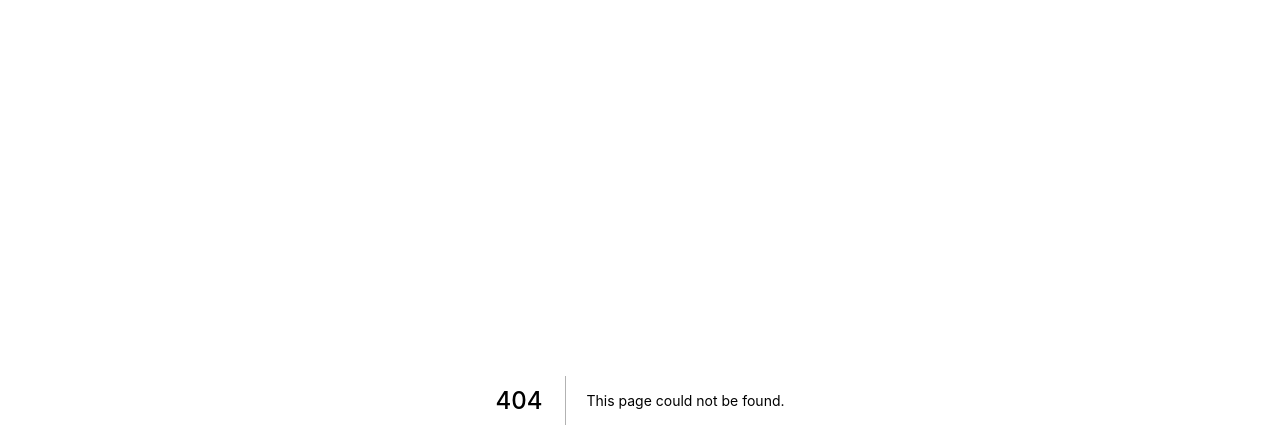
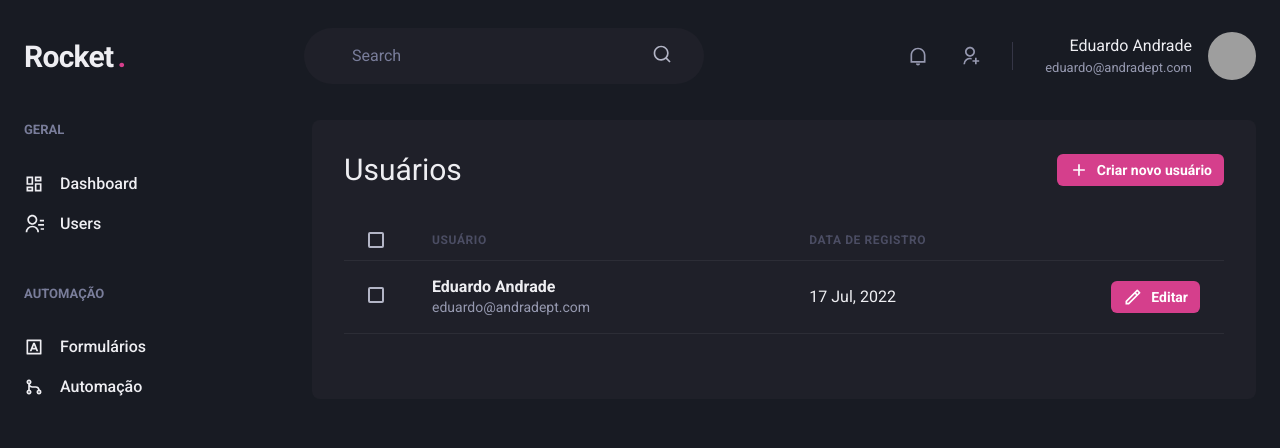
Before and after one commit to edu2andrade/rocket-dashboard, a Next.js app: page /users in a window 1280 px wide. Before the commit this address had no page. Shown: the top 448 px of the page. Built offline with nearby package versions, Linux system fonts and the light colour scheme; grey boxes are pictures that could not be loaded.

Commit message:
Sidebar component and user page created, dashboard graphics implemented

```diff
--- a/package.json
+++ b/package.json
@@ -12,9 +12,11 @@
     "@chakra-ui/react": "^2.2.4",
     "@emotion/react": "^11",
     "@emotion/styled": "^11",
+    "apexcharts": "^3.35.3",
     "framer-motion": "^6",
     "next": "12.2.2",
     "react": "18.2.0",
+    "react-apexcharts": "^1.4.0",
     "react-dom": "18.2.0",
     "react-icons": "^4.4.0"
   },
--- /dev/null
+++ b/src/components/Sidebar.tsx
@@ -0,0 +1,54 @@
+import { Box, Stack, Text, Link, Icon } from '@chakra-ui/react';
+import {
+  RiContactsLine,
+  RiDashboardLine,
+  RiGitMergeLine,
+  RiInputMethodLine,
+} from 'react-icons/ri';
+
+export function Sidebar() {
+  return (
+    <Box as="aside" w="64" mr="8">
+      <Stack spacing="12" align="flex-start">
+        <Box>
+          <Text fontWeight="bold" fontSize="small" color="gray.400">
+            GERAL
+          </Text>
+          <Stack spacing="4" mt="8" align="stretch">
+            <Link display="flex" alignItems="center">
+              <Icon as={RiDashboardLine} fontSize="20" />
+              <Text ml="4" fontWeight="medium">
+                Dashboard
+              </Text>
+            </Link>
+            <Link display="flex" alignItems="center">
+              <Icon as={RiContactsLine} fontSize="20" />
+              <Text ml="4" fontWeight="medium">
+                Users
+              </Text>
+            </Link>
+          </Stack>
+        </Box>
+        <Box>
+          <Text fontWeight="bold" fontSize="small" color="gray.400">
+            AUTOMAÇÃO
+          </Text>
+          <Stack spacing="4" mt="8" align="stretch">
+            <Link display="flex" alignItems="center">
+              <Icon as={RiInputMethodLine} fontSize="20" />
+              <Text ml="4" fontWeight="medium">
+                Formulários
+              </Text>
+            </Link>
+            <Link display="flex" alignItems="center">
+              <Icon as={RiGitMergeLine} fontSize="20" />
+              <Text ml="4" fontWeight="medium">
+                Automação
+              </Text>
+            </Link>
+          </Stack>
+        </Box>
+      </Stack>
+    </Box>
+  );
+}
--- a/src/pages/index.tsx
+++ b/src/pages/index.tsx
@@ -1,6 +1,6 @@
-import type { NextPage } from "next";
-import { Flex, Button, Stack } from "@chakra-ui/react";
-import { Input } from "../components/Form/Input";
+import type { NextPage } from 'next';
+import { Flex, Button, Stack } from '@chakra-ui/react';
+import { Input } from '../components/Form/Input';
 
 const SignIn: NextPage = () => {
   return (
--- /dev/null
+++ b/src/pages/users/index.tsx
@@ -0,0 +1,84 @@
+import {
+  Box,
+  Button,
+  Checkbox,
+  Flex,
+  Heading,
+  Icon,
+  Table,
+  Tbody,
+  Td,
+  Th,
+  Thead,
+  Tr,
+  Text,
+} from "@chakra-ui/react";
+import { RiAddLine, RiPencilLine } from "react-icons/ri";
+import { Header } from "../../components/Header";
+import { Sidebar } from "../../components/Sidebar";
+
+export default function UserList() {
+  return (
+    <Box>
+      <Header />
+      <Flex w="100%" my="6" maxWidth={1480} mx="auto" px="6">
+        <Sidebar />
+        <Box flex="1" borderRadius="8" bg="gray.800" p="8">
+          <Flex mb="8" justify="space-between" align={"center"}>
+            <Heading size={"lg"} fontWeight="normal">
+              Usuários
+            </Heading>
+            <Button
+              as="a"
+              size={"sm"}
+              fontSize="sm"
+              colorScheme={"pink"}
+              leftIcon={<Icon as={RiAddLine} fontSize="20" />}
+            >
+              Criar novo usuário
+            </Button>
+          </Flex>
+          <Table colorScheme={"whiteAlpha"}>
+            <Thead>
+              <Tr>
+                <Th px="6" color="gray.300" w="8">
+                  <Checkbox colorScheme={"pink"} />
+                </Th>
+                <Th>Usuário</Th>
+                <Th>Data de registro</Th>
+                <Th w="8"></Th>
+              </Tr>
+            </Thead>
+            <Tbody>
+              <Tr>
+                <Td px="6">
+                  <Checkbox colorScheme={"pink"} />
+                </Td>
+                <Td>
+                  <Box>
+                    <Text fontWeight={"bold"}>Eduardo Andrade</Text>
+                    <Text fontSize="sm" color="gray.300">
+                      eduardo@andradept.com
+                    </Text>
+                  </Box>
+                </Td>
+                <Td>17 Jul, 2022</Td>
+                <Td>
+                  <Button
+                    as="a"
+                    size={"sm"}
+                    fontSize="sm"
+                    colorScheme={"pink"}
+                    leftIcon={<Icon as={RiPencilLine} fontSize="20" />}
+                  >
+                    Editar
+                  </Button>
+                </Td>
+              </Tr>
+            </Tbody>
+          </Table>
+        </Box>
+      </Flex>
+    </Box>
+  );
+}
```
Also changed, not shown: src/pages/dashboard.tsx (+85 -1 lines), 1 other file (tests, documents, lock files or other folders).
